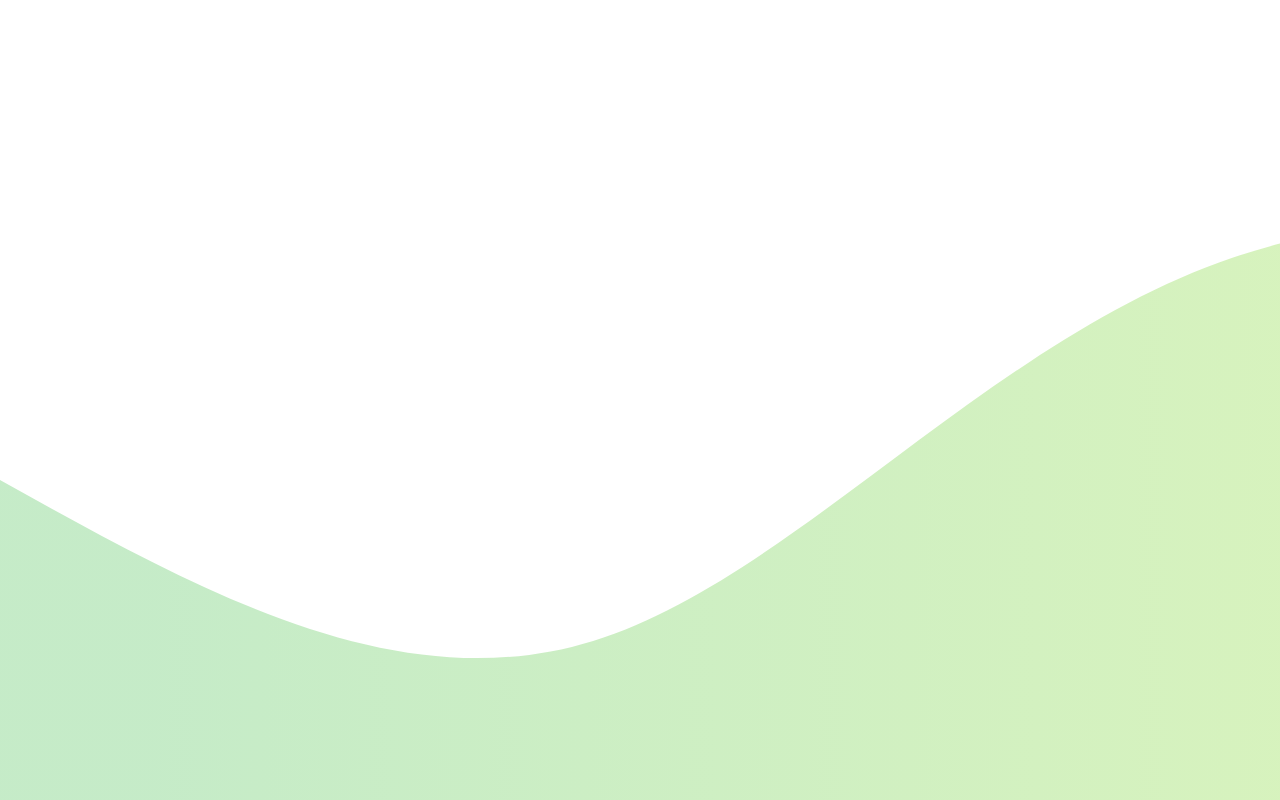
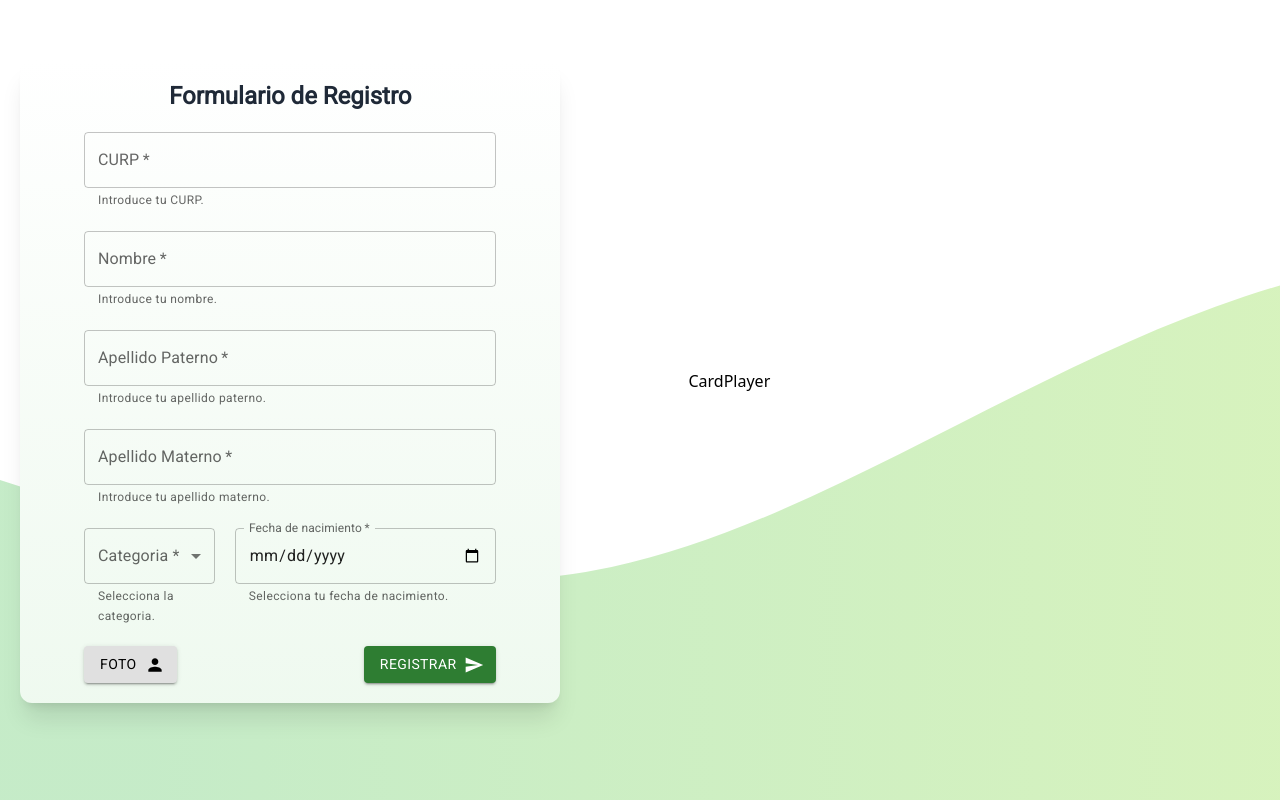
Before and after one commit to AlexEP11/liga-veteranos-client, a React (Vite) app: page / in a window 1280 px wide. Built offline with nearby package versions, Linux system fonts and the light colour scheme.

Commit message:
feat(FormPlayer): add a form to register a player

```diff
--- a/index.html
+++ b/index.html
@@ -5,12 +5,6 @@
         <link rel="icon" type="image/svg+xml" href="/vite.svg" />
         <meta name="viewport" content="width=device-width, initial-scale=1.0" />
         <title>Vite + React + TS</title>
-        <link rel="preconnect" href="https://fonts.googleapis.com" />
-        <link rel="preconnect" href="https://fonts.gstatic.com" crossorigin />
-        <link
-            rel="stylesheet"
-            href="https://fonts.googleapis.com/css2?family=Roboto:wght@300;400;500;700&display=swap"
-        />
     </head>
     <body>
         <div id="root"></div>
--- a/package.json
+++ b/package.json
@@ -12,6 +12,8 @@
   "dependencies": {
     "@emotion/react": "^11.13.3",
     "@emotion/styled": "^11.13.0",
+    "@fontsource/roboto": "^5.1.0",
+    "@mui/icons-material": "^6.1.7",
     "@mui/material": "^6.1.7",
     "react": "^18.3.1",
     "react-dom": "^18.3.1",
--- a/src/components/Background.tsx
+++ b/src/components/Background.tsx
@@ -4,9 +4,9 @@ export default function BackGround() {
             width="100%"
             height="100vh"
             viewBox="0 0 600 250"
-            preserveAspectRatio="none" // Ajuste para permitir que el SVG sea responsivo
+            preserveAspectRatio="none"
             xmlns="http://www.w3.org/2000/svg"
-            className="transition duration-300 ease-in-out delay-150"
+            className="absolute bottom-0 left-0 right-0 overflow transition duration-300 ease-in-out delay-150"
         >
             <style>
                 {`
@@ -46,7 +46,6 @@ export default function BackGround() {
                 fillOpacity="0.53"
                 className="transition-all duration-300 ease-in-out delay-150 path-0"
             />
-            {/* Add other animated paths similarly */}
         </svg>
     );
 }
--- /dev/null
+++ b/src/components/CardPlayer.tsx
@@ -0,0 +1,3 @@
+export default function CardPlayer() {
+    return <div>CardPlayer</div>;
+}
--- /dev/null
+++ b/src/components/FormPlayer.tsx
@@ -0,0 +1,119 @@
+import {
+    Box,
+    TextField,
+    Button,
+    FormControl,
+    InputLabel,
+    MenuItem,
+    Select,
+    FormHelperText,
+} from "@mui/material";
+import SendIcon from "@mui/icons-material/Send";
+import PersonIcon from "@mui/icons-material/Person";
+
+export default function FormPlayer() {
+    return (
+        <Box
+            component="form"
+            autoComplete="false"
+            noValidate
+            className="py-5 px-11 sm:px-16 rounded-xl shadow-xl bg-white bg-gradient-to-b from-[#ffffff]/85 to-[#92da97]/15  "
+        >
+            <h1 className="font-roboto text-center mb-5 text-2xl font-extrabold text-gray-800">
+                Formulario de Registro
+            </h1>
+
+            <div className="flex flex-col space-y-5">
+                <TextField
+                    id="curp"
+                    label="CURP"
+                    variant="outlined"
+                    helperText="Introduce tu CURP."
+                    required
+                    fullWidth
+                />
+
+                <TextField
+                    id="nombre"
+                    label="Nombre"
+                    variant="outlined"
+                    helperText="Introduce tu nombre."
+                    required
+                    fullWidth
+                />
+
+                <TextField
+                    id="apellido-paterno"
+                    label="Apellido Paterno"
+                    variant="outlined"
+                    helperText="Introduce tu apellido paterno."
+                    required
+                    fullWidth
+                />
+
+                <TextField
+                    id="apellido-materno"
+                    label="Apellido Materno"
+                    variant="outlined"
+                    helperText="Introduce tu apellido materno."
+                    required
+                    fullWidth
+                />
+
+                <div className="flex flex-col space-y-6 md:space-y-0 sm:flex-row sm:gap-5">
+                    <FormControl className="w-full sm:w-1/2">
+                        <InputLabel id="categoria-label">Categoria *</InputLabel>
+                        <Select
+                            labelId="categoria-label"
+                            id="categoria"
+                            label="Categoria"
+                            required
+                            fullWidth
+                        >
+                            <MenuItem value={10}>Master</MenuItem>
+                            <MenuItem value={20}>Golden</MenuItem>
+                            <MenuItem value={30}>Diamante</MenuItem>
+                        </Select>
+                        <FormHelperText>Selecciona la categoria.</FormHelperText>
+                    </FormControl>
+
+                    <TextField
+                        id="fecha-nacimiento"
+                        label="Fecha de nacimiento"
+                        type="date"
+                        variant="outlined"
+                        required
+                        helperText="Selecciona tu fecha de nacimiento."
+                        InputLabelProps={{
+                            shrink: true,
+                        }}
+                        fullWidth
+                    />
+                </div>
+
+                <div className="flex justify-between">
+                    <label htmlFor="subir-foto">
+                        <Button
+                            variant="contained"
+                            color="inherit"
+                            component="span"
+                            endIcon={<PersonIcon />}
+                        >
+                            Foto
+                        </Button>
+                    </label>
+                    <input id="subir-foto" type="file" className="hidden" accept="image/*" />
+
+                    <Button
+                        variant="contained"
+                        color="success"
+                        type="submit"
+                        endIcon={<SendIcon />}
+                    >
+                        Registrar
+                    </Button>
+                </div>
+            </div>
+        </Box>
+    );
+}
--- a/src/layout/AppLayout.tsx
+++ b/src/layout/AppLayout.tsx
@@ -3,12 +3,11 @@ import BackGround from "../components/Background";
 
 export default function AppLayout() {
     return (
-        <div className="relative min-h-screen overflow-hidden">
+        <div className="relative min-h-screen h-full overflow-auto">
             {/* Contenedor del fondo */}
             <div className="absolute inset-0 -z-10">
                 <BackGround />
             </div>
-
             {/* Contenedor principal */}
             <main className="container max-w-screen-xl mx-auto mt-10 p-5 relative z-10">
                 <Outlet />
--- /dev/null
+++ b/src/pages/RegisterPlayerPage.tsx
@@ -0,0 +1,13 @@
+import CardPlayer from "../components/CardPlayer";
+import FormPlayer from "../components/FormPlayer";
+import "@fontsource/roboto/400.css";
+export default function RegisterPlayerPage() {
+    return (
+        <>
+            <div className="flex flex-col gap-8 lg:flex-row md:gap-32 items-center px-4 md:px-0">
+                <FormPlayer />
+                <CardPlayer />
+            </div>
+        </>
+    );
+}
--- a/src/router.tsx
+++ b/src/router.tsx
@@ -1,12 +1,15 @@
 import { BrowserRouter, Route, Routes } from "react-router-dom";
 import AppLayout from "./layout/AppLayout";
+import RegisterPlayerPage from "./pages/RegisterPlayerPage";
 
 export default function Router() {
     return (
         <BrowserRouter>
             <Routes>
                 {/* Poner Auth view */}
-                <Route element={<AppLayout />} path="/" />
+                <Route element={<AppLayout />}>
+                    <Route element={<RegisterPlayerPage />} index path="/" />
+                </Route>
             </Routes>
         </BrowserRouter>
     );
--- a/tailwind.config.js
+++ b/tailwind.config.js
@@ -2,7 +2,14 @@
 export default {
     content: ["./index.html", "./src/**/*.{js,ts,jsx,tsx}"],
     theme: {
-        extend: {},
+        extend: {
+            backgroundColor: {
+                white_smoke: "#F5F5F5",
+            },
+            fontFamily: {
+                roboto: ["Roboto", "sans-serif"], // Agrega Roboto como una opción de fuente
+            },
+        },
     },
     plugins: [],
 };
```
Also changed, not shown: 1 other file (tests, documents, lock files or other folders). Lines whose indentation alone changed are shown as unchanged.
